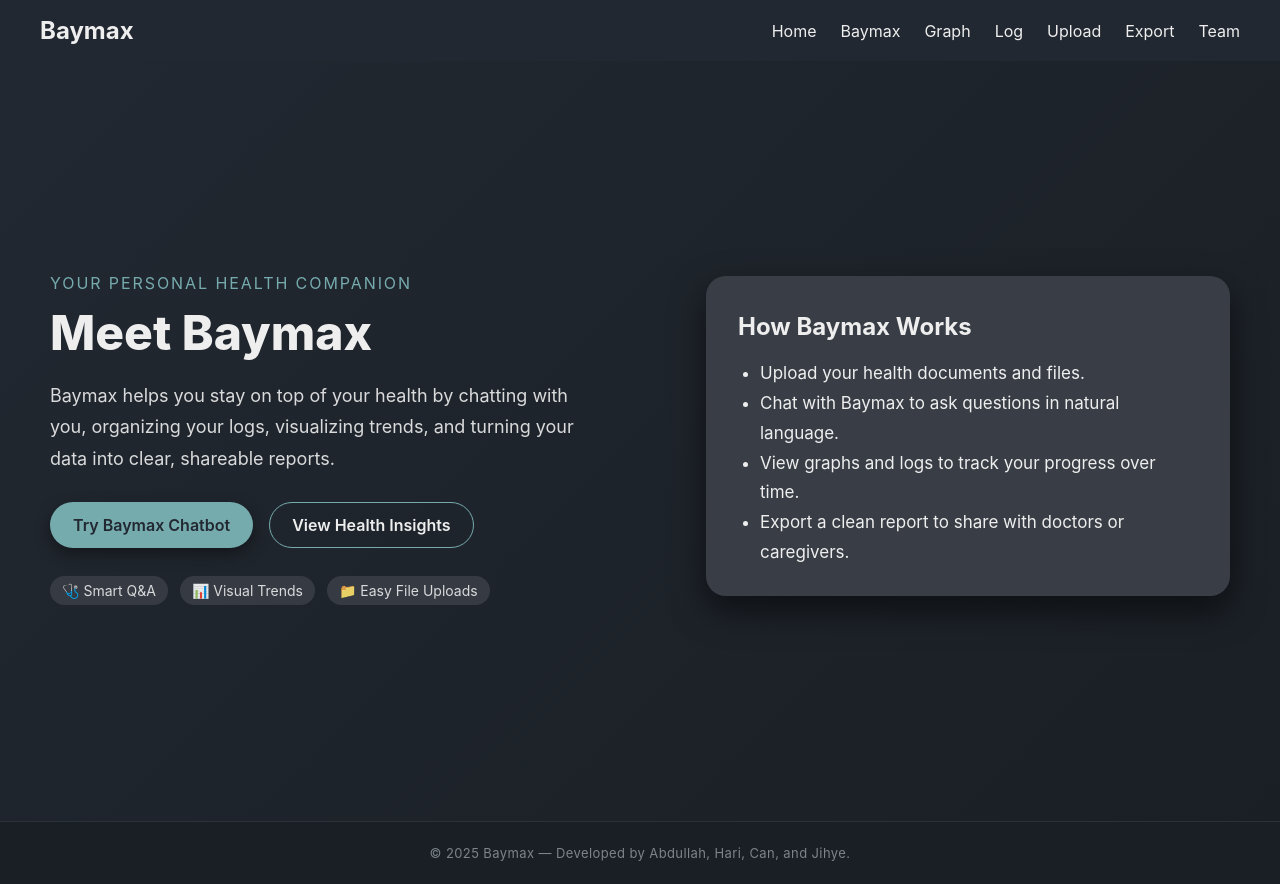
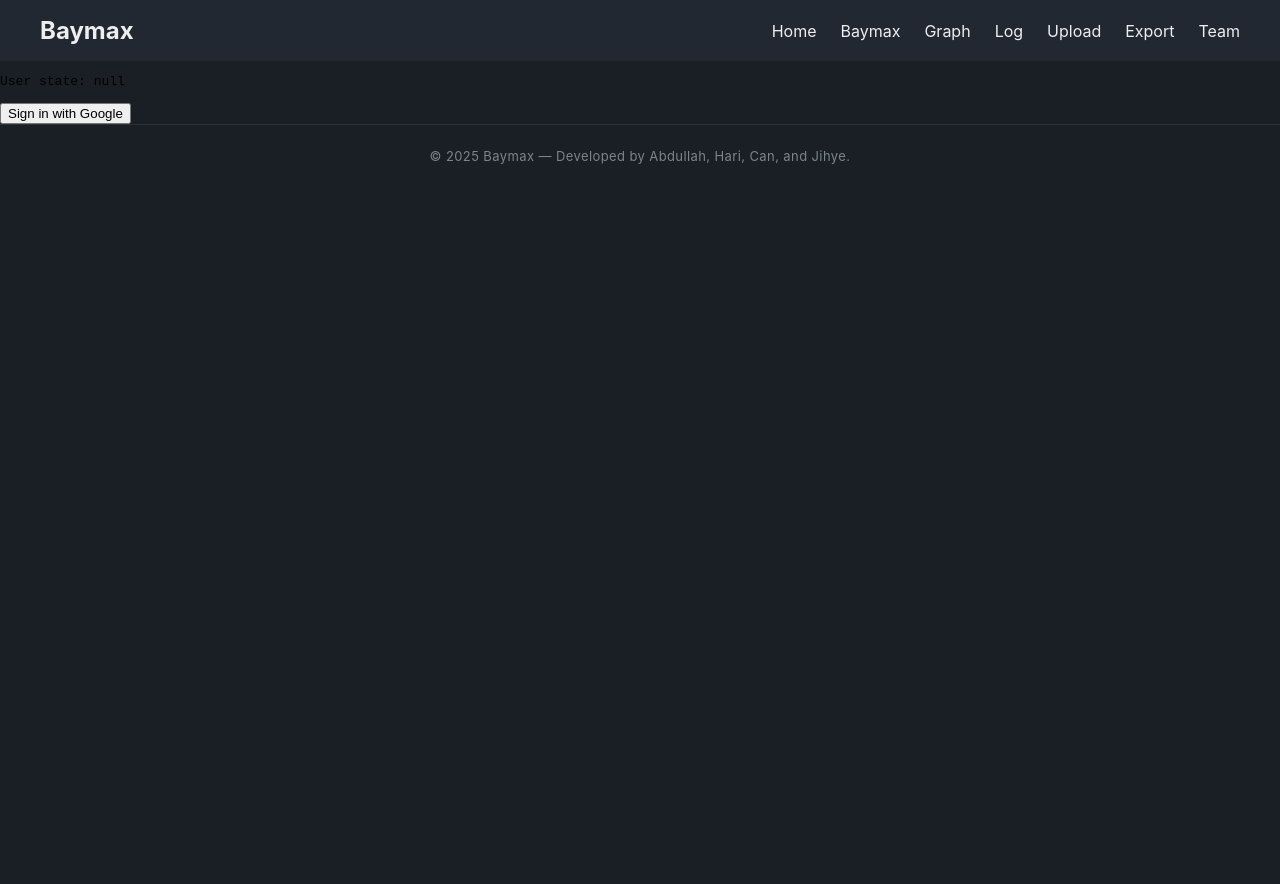
Before and after one commit to jihyeleekr/Baymax, a React (Create React App) app in the folder frontend/: page / in a window 1280 px wide. After the commit the page ends 800 px from the top, so only its background shows below. Built offline with nearby package versions, Linux system fonts and the light colour scheme; no server answers.

Commit message:
working on supabase auth but facing many issues will continue working thursday

```diff
--- a/frontend/src/App.js
+++ b/frontend/src/App.js
@@ -2,7 +2,7 @@ import BaymaxChat from "./components/BaymaxChat";
 import { BrowserRouter as Router, Routes, Route } from "react-router-dom";
 import Nav from "./Nav";
 import Team from "./Team/Team";
-import Home from "./Home/Home";
+import Home from "./Home";
 import Footer from "./Footer/Footer";
 import Upload from "./Upload/Upload";
 import Export from "./Export/Export";
--- /dev/null
+++ b/frontend/src/Home.js
@@ -0,0 +1,39 @@
+import React, { useEffect, useState } from "react";
+import { supabase } from "./SupabaseClient";
+
+function Home() {
+  const [user, setUser] = useState(null);
+
+  useEffect(() => {
+    supabase.auth.getUser().then(({ data, error }) => {
+      if (error) console.log(error);
+      setUser(data?.user || null);
+      console.log("Mounted:", data?.user);
+    });
+    const { data: { subscription } = {} } = supabase.auth.onAuthStateChange((_event, session) => {
+      setUser(session?.user ?? null);
+      console.log("State changed:", session?.user);
+    });
+    return () => { subscription && subscription.unsubscribe(); };
+  }, []);
+
+  // --- Inserted sign-in handler here ---
+  const signInWithGoogle = async () => {
+    await supabase.auth.signInWithOAuth({
+      provider: "google",
+      options: { redirectTo: window.location.origin }
+    });
+  };
+
+  return (
+    <div>
+      <pre>User state: {JSON.stringify(user, null, 2)}</pre>
+      {user ? (
+        <button onClick={() => supabase.auth.signOut()}>Sign Out</button>
+      ) : (
+        <button onClick={signInWithGoogle}>Sign in with Google</button>
+      )}
+    </div>
+  );
+}
+export default Home;
--- a/frontend/src/Home/Home.js
+++ /dev/null
@@ -1,50 +0,0 @@
-// src/Home/Home.js
-import React from "react";
-import { Link } from "react-router-dom";
-import "./Home.css";
-
-function Home() {
-  return (
-    <div className="home-hero">
-      <div className="home-left">
-        <p className="home-tagline">Your Personal Health Companion</p>
-        <h1 className="home-title">Meet Baymax</h1>
-        <p className="home-subtitle">
-          Baymax helps you stay on top of your health by chatting with you,
-          organizing your logs, visualizing trends, and turning your data into
-          clear, shareable reports.
-        </p>
-
-        <div className="home-buttons">
-          <Link to="/baymax" className="home-btn primary">
-            Try Baymax Chatbot
-          </Link>
-
-          <Link to="/graph" className="home-btn secondary">
-            View Health Insights
-          </Link>
-        </div>
-
-        <div className="home-highlights">
-          <span>🩺 Smart Q&A</span>
-          <span>📊 Visual Trends</span>
-          <span>📁 Easy File Uploads</span>
-        </div>
-      </div>
-
-      <div className="home-right">
-        <div className="home-card">
-          <h3>How Baymax Works</h3>
-          <ul>
-            <li>Upload your health documents and files.</li>
-            <li>Chat with Baymax to ask questions in natural language.</li>
-            <li>View graphs and logs to track your progress over time.</li>
-            <li>Export a clean report to share with doctors or caregivers.</li>
-          </ul>
-        </div>
-      </div>
-    </div>
-  );
-}
-
-export default Home;
--- /dev/null
+++ b/frontend/src/SupabaseClient.js
@@ -0,0 +1,9 @@
+import { createClient } from '@supabase/supabase-js';
+
+const supabaseUrl = process.env.REACT_APP_SUPABASE_URL;
+const supabaseKey = process.env.REACT_APP_SUPABASE_ANON_KEY;
+
+console.log("Supabase URL:", supabaseUrl);
+console.log("Supabase Key:", supabaseKey);
+
+export const supabase = createClient(supabaseUrl, supabaseKey);
--- a/frontend/src/components/BaymaxChat.js
+++ b/frontend/src/components/BaymaxChat.js
@@ -1,4 +1,6 @@
 import React, { useState, useEffect, useRef } from "react";
+import { supabase } from '../SupabaseClient';
+
 import "./BaymaxChat.css";
 
 
@@ -61,7 +63,6 @@ function BaymaxChat() {
 
   const userInput = input.trim();
 
-    // Add user message
   setMessages((prev) => [...prev, {
     id: Date.now(),
     sender: "user",
@@ -70,12 +71,17 @@ function BaymaxChat() {
   }]);
   setInput("");
 
-    // Call Gemini API
   try {
+    // Get Supabase user
+    const userResult = await supabase.auth.getUser();
+    const user = userResult.data?.user;
+    const userId = user ? user.id : "anonymous";
+
+    // API CALL WITH USER ID
     const response = await fetch('http://localhost:5001/api/chat', {
       method: 'POST',
       headers: { 'Content-Type': 'application/json' },
-        body: JSON.stringify({ message: userInput })
+      body: JSON.stringify({ message: userInput, user_id: userId })
     });
 
     const data = await response.json();
```
Also changed, not shown: frontend/src/Home.css (renamed from frontend/src/Home/Home.css), 1 other file (tests, documents, lock files or other folders). Lines whose indentation alone changed are shown as unchanged.
